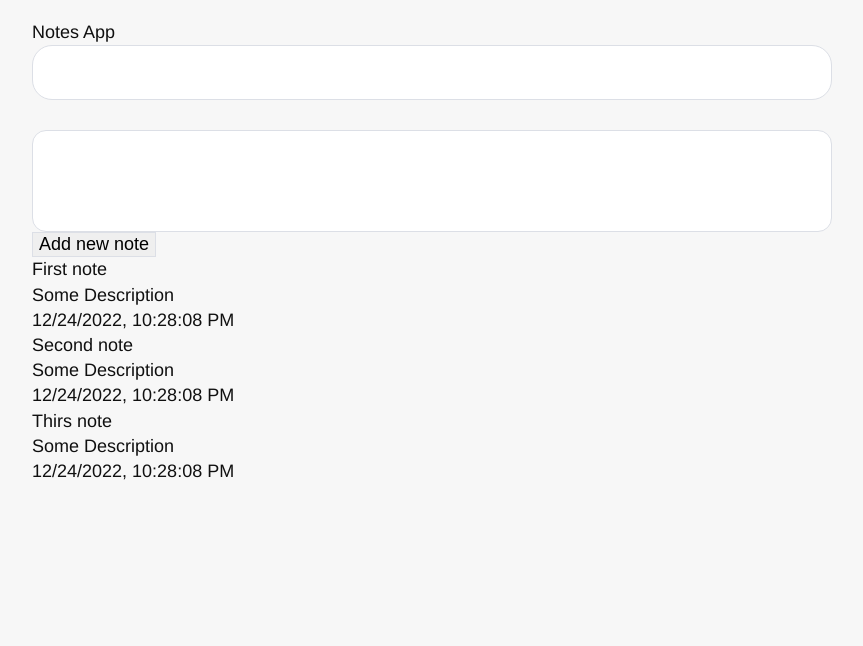
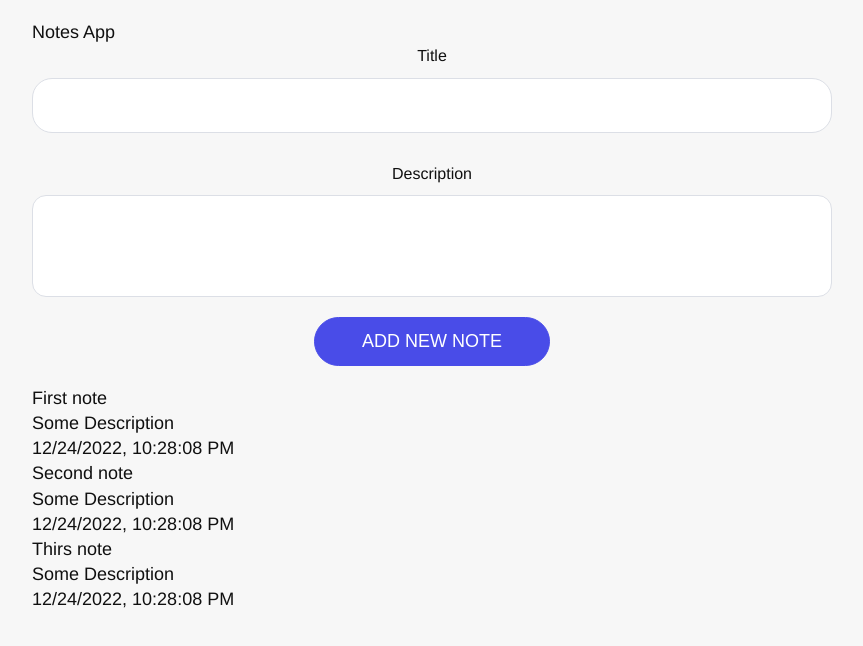
Before and after one commit to Equinox89/notes, a Vue app: page / in a window 1280 px wide. Shown: the top 646 px of the page, without its empty margins (208-1071 px from the left). Built offline with nearby package versions, Linux system fonts and the light colour scheme.

Commit message:
Add new components

```diff
--- a/src/App.vue
+++ b/src/App.vue
@@ -4,15 +4,9 @@
       <section>
         <div class="container">
           <h1>{{ title }}</h1>
-          <!--new-note-->
-          <div class="message" v-if="message">
-            <p>{{ message }}</p>
-          </div>
-          <div class="new-note">
-            <input type="text" v-model="note.title">
-            <textarea v-model="note.description"></textarea>
-            <button @click="addNewNote">Add new note</button>
-          </div>
+
+          <Message v-if="message" :message="message"/>
+          <NewNote :note="note" @addNewNote="addNewNote"/>
           <!--note list-->
           <div class="notes">
             <div class="note" v-for="(note, index) in notes" :key="index">
@@ -34,17 +28,19 @@
 
 <script>
 
+import Message from "@/components/Message.vue";
+import NewNote from "@/components/NewNote.vue";
+
 export default {
+  components: {NewNote, Message},
   data() {
     return {
       title: 'Notes App',
       message: null,
-      note: [
-        {
+      note: {
           title: '',
           description: '',
-        }
-      ],
+      },
       notes: [
         {
           title: 'First note',
--- /dev/null
+++ b/src/components/Message.vue
@@ -0,0 +1,25 @@
+<template>
+  <div class="message" v-if="message">
+    <p>{{ message }}</p>
+  </div>
+</template>
+
+<script>
+export default {
+  props: {
+    message: {
+      type: String,
+      required: true
+    }
+  },
+  name: "Message"
+}
+</script>
+
+<style lang="scss" scoped>
+  .message {
+    text-align: center;
+    padding: 20px;
+    color: red;
+  }
+</style>
--- /dev/null
+++ b/src/components/NewNote.vue
@@ -0,0 +1,33 @@
+<template>
+  <!--new-note-->
+  <div class="new-note">
+    <label for="">Title</label>
+    <input type="text" v-model="note.title">
+    <label for="">Description</label>
+    <textarea v-model="note.description"></textarea>
+    <button class="btn btnPrimary" @click="addNewNote">Add new note</button>
+  </div>
+</template>
+
+<script>
+export default {
+  props: {
+    note: {
+      type: Object,
+      required: true
+    }
+  },
+  name: "NewNote",
+  methods: {
+    addNewNote() {
+      this.$emit('addNewNote', this.note)
+    }
+  }
+}
+</script>
+
+<style lang="scss">
+  .new-note {
+    text-align: center;
+  }
+</style>
```
Also changed, not shown: 1 other file (tests, documents, lock files or other folders).
